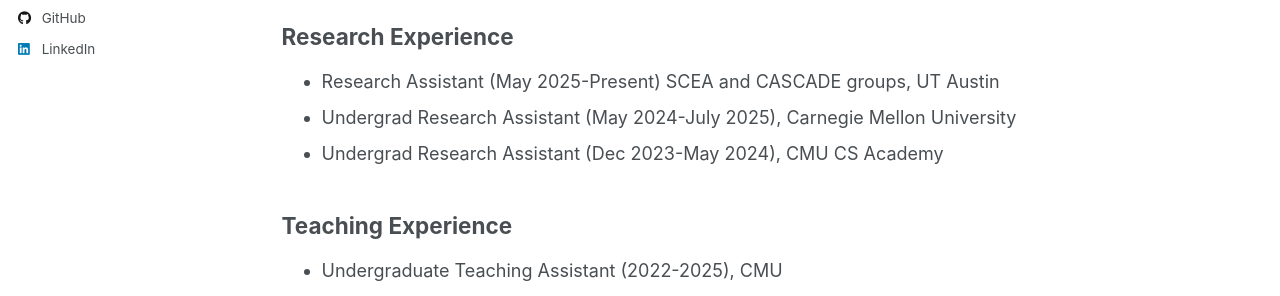
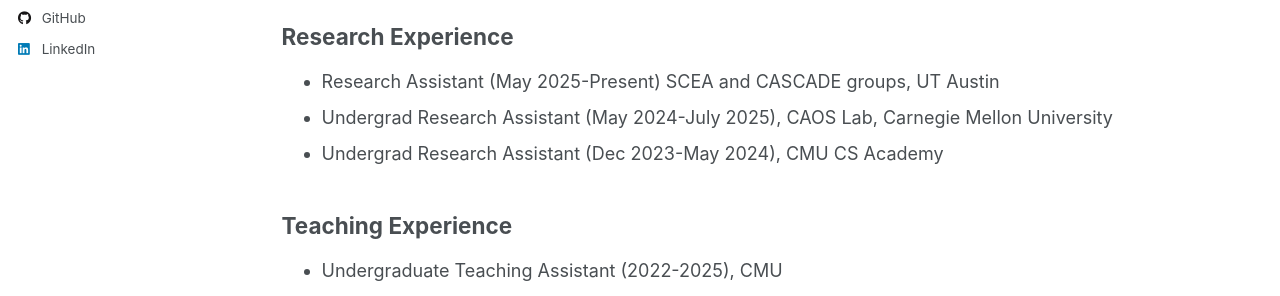
Before and after one commit to joshk411/joshk411.github.io, a Jekyll site: the page built from _pages/portfolio.md, in a window 1280 px wide and 1201 px high. Shown: the part 446-742 px from the top of the window. Built offline with Jekyll 4.4.1, drawn with Linux system fonts in a browser that asks for light colours; a script that is not in the unit is left out.

Commit message:
Update portfolio.md

```diff
--- a/_pages/portfolio.md
+++ b/_pages/portfolio.md
@@ -15,7 +15,7 @@ author_profile: true
 
 ## Research Experience
 - Research Assistant (May 2025-Present) SCEA and CASCADE groups, UT Austin
-- Undergrad Research Assistant (May 2024-July 2025), Carnegie Mellon University
+- Undergrad Research Assistant (May 2024-July 2025), CAOS Lab, Carnegie Mellon University
 - Undergrad Research Assistant (Dec 2023-May 2024), CMU CS Academy
 
 ## Teaching Experience
```
